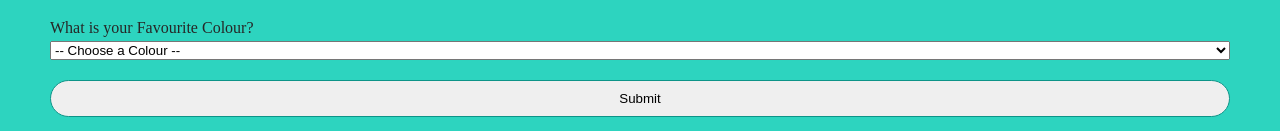
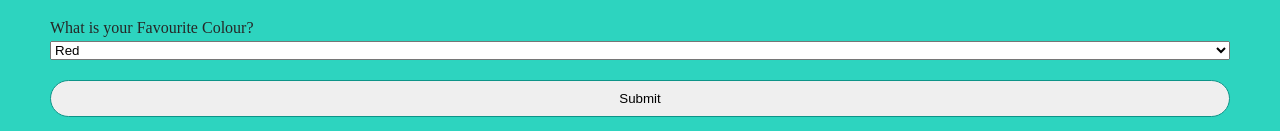
Before and after one commit to ayomidesangogade/React-practice, a React (Vite) app in the folder react-practice/: page / in a window 1280 px wide. Shown: the part 573-704 px from the top of the page. Built offline with nearby package versions, Linux system fonts and the light colour scheme.

Commit message:
Refactor form data handling: include dietary restrictions in sign-up data and log all data

```diff
--- a/react-practice/src/Form.jsx
+++ b/react-practice/src/Form.jsx
@@ -4,8 +4,9 @@ function Form() {
 
     function signUpForm(formData) {
         const data = Object.fromEntries(formData)
-        // const dietaryData = data.dietaryRestrictions
-        console.log(dietaryData)
+        const dietaryRestrictions = formData.getAll("dietaryRestrictions")
+        const allData = {...data, dietaryRestrictions}
+        console.log(allData)
     }
     return (
         <section>
@@ -56,7 +57,7 @@ function Form() {
 
                 <label htmlFor="favColour">What is your Favourite Colour?</label>
                 <select id="favColour" name="favColour" required>
-                    <option value="">-- Choose a Colour --</option>
+                    {/* <option value="">-- Choose a Colour --</option> */}
                     <option value="red">Red</option>
                     <option value="orange">Orange</option>
                     <option value="yellow">Yellow</option>
```
